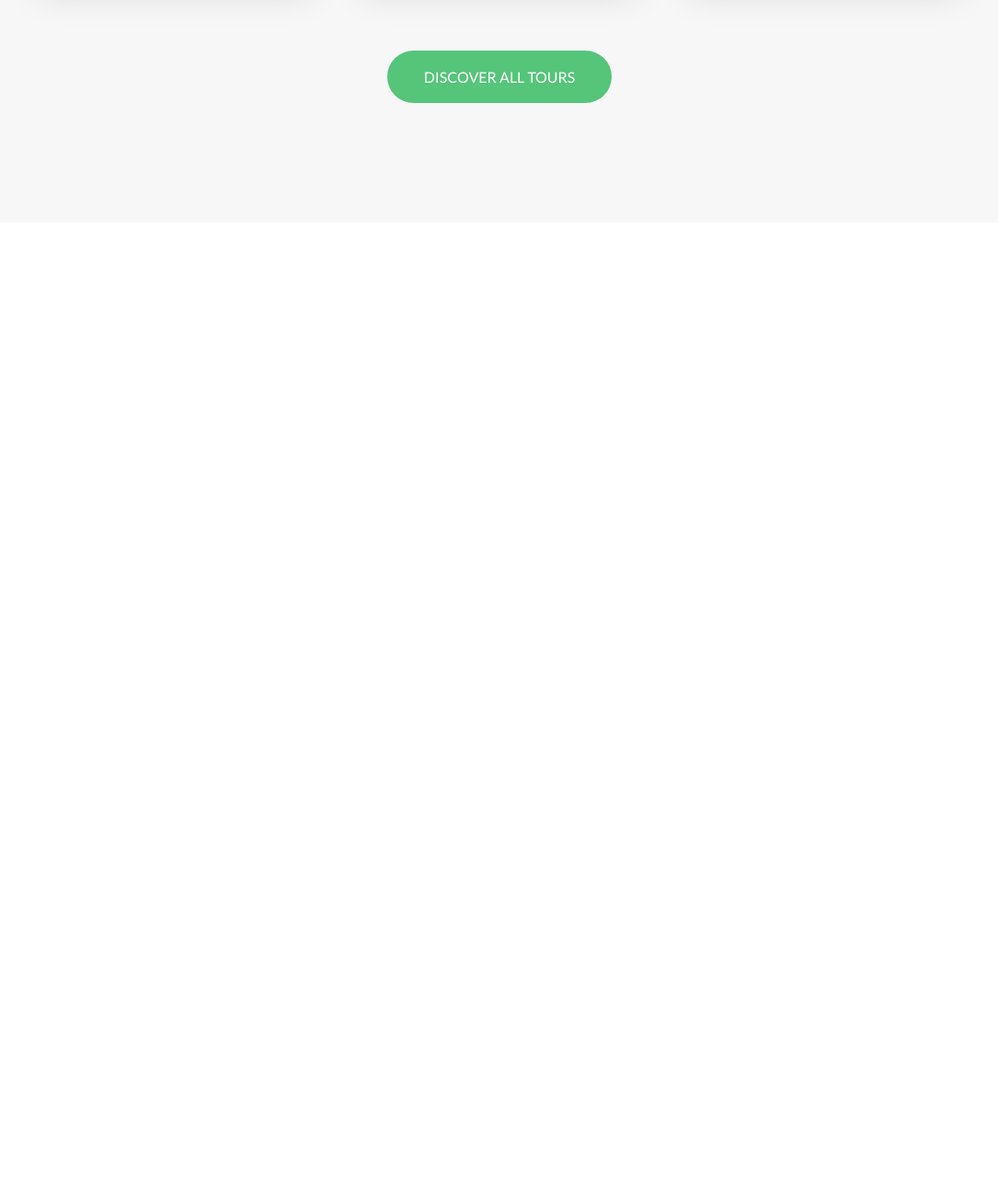
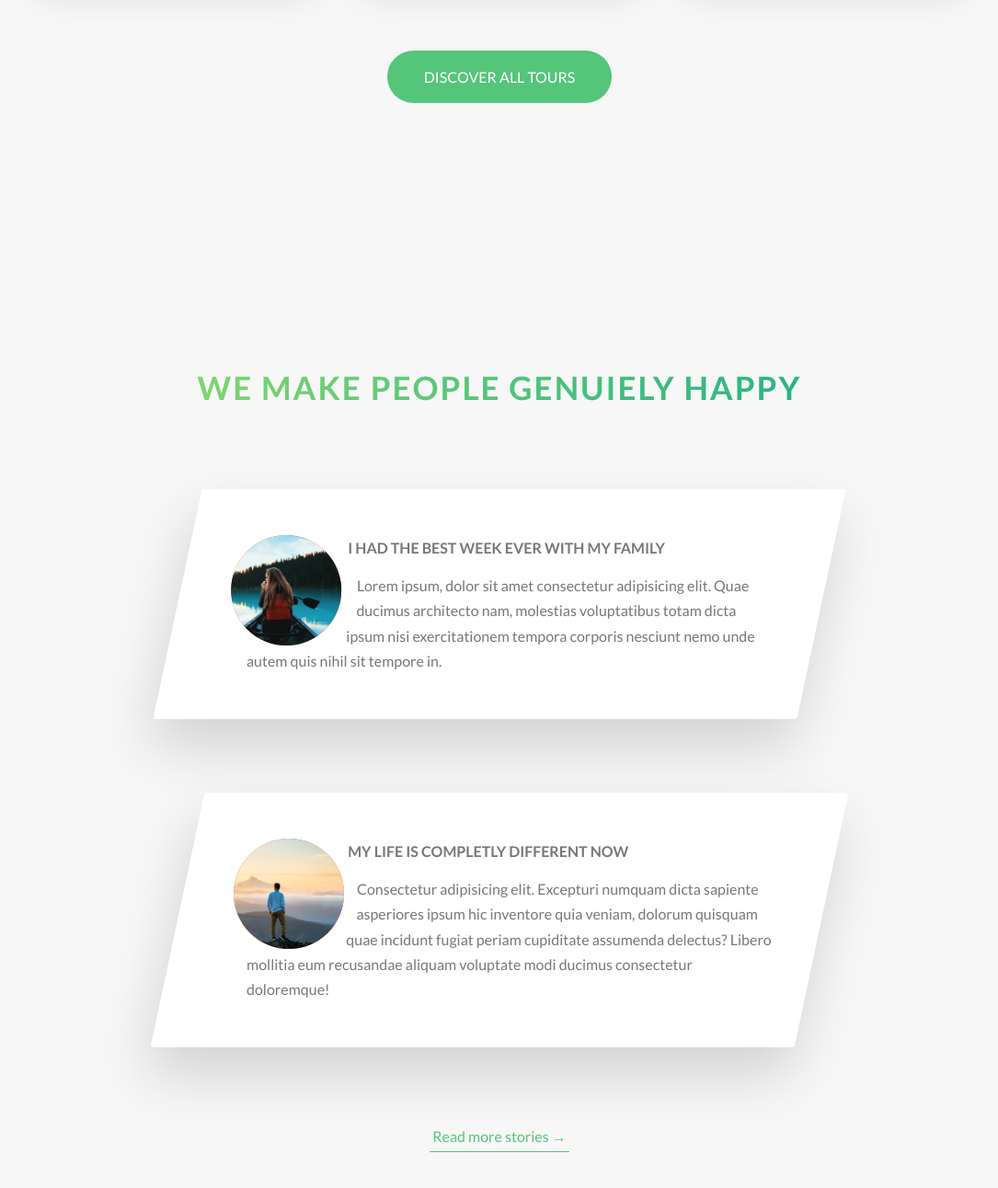
Before and after one commit to Jasenpan1987/natours, a website: page index.html in a window 1280 px wide. Shown: the part 3188-4480 px from the top of the page at 92% size, without its empty margins (97-1182 px from the left). Before the commit the page ends 3460 px from the top, so only its background shows below. Drawn offline with Linux system fonts and the light colour scheme.

Commit message:
story section

```diff
--- a/index.html
+++ b/index.html
@@ -86,7 +86,7 @@
                         <p class="paragraph">
                             Lorem ipsum dolor sit amet consectetur adipisicing elit. Eligendi, vitae repellat obcaecati exercitationem quibusdam quam molestiae eaque ut quaerat.
                         </p>
-                        <a href="#" class="btn-text">Learn more &rarr;</a>
+                        <a href="#" class="btn--text">Learn more &rarr;</a>
                     </div>
                     <div class="col-1-of-2">
                         <div class="composition">
@@ -255,6 +255,46 @@
                     <a href="#" class="btn btn--primary">Discover all tours</a>
                 </div>
             </section>
+
+            <section class="section-stories">
+                <div class="u-text-center u-margin-bottom-big">
+                    <h2 class="heading-secondary">
+                        We make people genuiely happy
+                    </h2>
+                </div>
+                <div class="row">
+                    <div class="story">
+                        <figure class="story__shape">
+                            <img src="img/nat-8.jpg" alt="person on a tour" class="story__image">
+                            <figcaption class="story__caption">Marry Smith</figcaption>
+                        </figure>
+                        <div class="story__text">
+                            <h3 class="heading-tertiary u-margin-bottom-small">I had the best week ever with my family</h3>
+                            <p>
+                                Lorem ipsum, dolor sit amet consectetur adipisicing elit. Quae ducimus architecto nam, molestias voluptatibus totam dicta ipsum nisi exercitationem tempora corporis nesciunt nemo unde autem quis nihil sit tempore in.
+                            </p>
+                        </div>
+                    </div>
+                </div>
+
+                <div class="row">
+                    <div class="story">
+                        <figure class="story__shape">
+                            <img src="img/nat-9.jpg" alt="person on a tour" class="story__image">
+                            <figcaption class="story__caption">Jack Willson</figcaption>
+                        </figure>
+                        <div class="story__text">
+                            <h3 class="heading-tertiary u-margin-bottom-small">My life is completly different now</h3>
+                            <p>
+                                Consectetur adipisicing elit. Excepturi numquam dicta sapiente asperiores ipsum hic inventore quia veniam, dolorum quisquam quae incidunt fugiat periam cupiditate assumenda delectus? Libero mollitia eum recusandae aliquam voluptate modi ducimus consectetur doloremque!
+                            </p>
+                        </div>
+                    </div>
+                </div>
+                <div class="u-text-center u-margin-bottom-medium">
+                    <a href="#" class="btn--text">Read more stories &rarr;</a>
+                </div>
+            </section>
         </main>
     </body>
 </html>
--- a/sass/components/_button.scss
+++ b/sass/components/_button.scss
@@ -68,7 +68,7 @@
   }
 }
 
-.btn-text {
+.btn--text {
   &:link,
   &:visited {
     color: $color-primary;
--- /dev/null
+++ b/sass/components/_story.scss
@@ -0,0 +1,59 @@
+.story {
+  width: 70%;
+  margin: 0 auto;
+  box-shadow: 0 3rem 6rem rgba($color-black, 0.15);
+  background-color: $color-white;
+  border-radius: 0.3rem;
+  padding: 5rem;
+  padding-left: 7.5rem;
+  font-size: $font-size-default;
+  transform: skewX(-12deg);
+
+  &__shape {
+    height: 12rem;
+    width: 12rem;
+    background-color: orangered;
+    position: relative;
+    float: left;
+    -webkit-shape-outside: circle(50% at 50% 50%); // must be floated, and has width and height
+    shape-outside: circle(50% at 50% 50%);
+    -webkit-clip-path: circle(50% at 50% 50%);
+    clip-path: circle(50% at 50% 50%);
+    transform: translateX(-2rem) skewX(12deg);
+  }
+
+  &__image {
+    height: 100%;
+    transform: translateX(-4rem) scale(1.1);
+    // transition: all 0.5s;
+    // backface-visibility: hidden;
+  }
+
+  &__text {
+    transform: skewX(12deg);
+  }
+
+  &__caption {
+    position: absolute;
+    top: 50%;
+    left: 50%;
+    transform: translate(-50%, 20%);
+    color: $color-white;
+    text-transform: uppercase;
+    font-size: 1.6rem;
+    text-align: center;
+    opacity: 0;
+    transition: all 0.5s;
+    backface-visibility: hidden; // remove the shaking glich
+  }
+
+  &:hover &__caption {
+    opacity: 1;
+    transform: translate(-50%, -50%);
+  }
+
+  &:hover &__image {
+    transform: translateX(-4rem) scale(1);
+    filter: blur(3px) brightness(75%);
+  }
+}
--- a/sass/main.scss
+++ b/sass/main.scss
@@ -11,6 +11,7 @@
 @import "./components/_composition.scss";
 @import "./components/_feature-box.scss";
 @import "./components/_card.scss";
+@import "./components/_story.scss";
 
 @import "./layout/_header.scss";
 @import "./layout/_grid.scss";
--- a/sass/pages/_home.scss
+++ b/sass/pages/_home.scss
@@ -26,3 +26,8 @@
   padding: 25rem 0 13rem 0;
   margin-top: -7rem;
 }
+
+.section-stories {
+  padding: 15rem 0;
+  background-color: $color-gray-light-1;
+}
```
Also changed, not shown: css/style.css.
